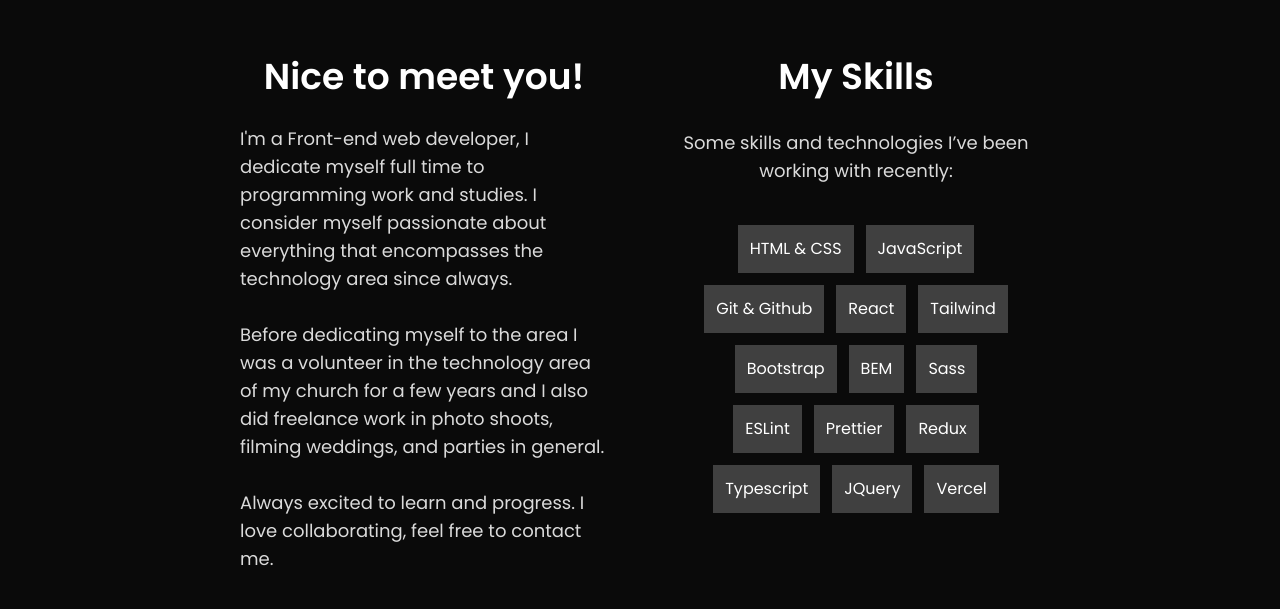
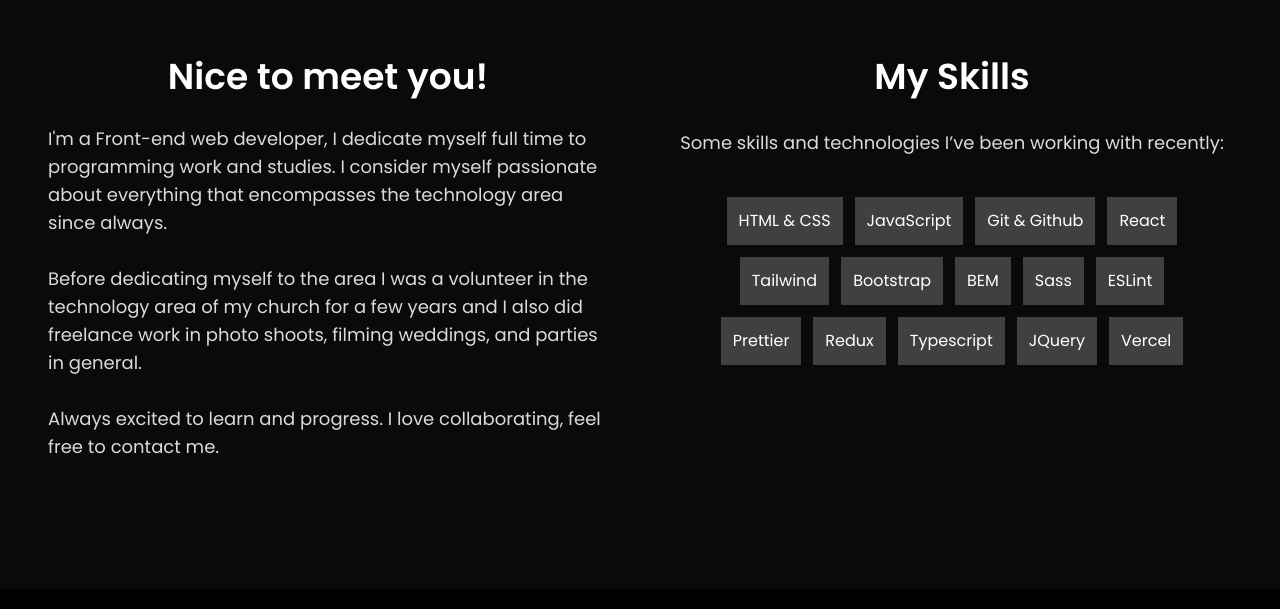
Before and after one commit to LevyMonteiro/portfolio, a React (Vite) app: page / in a window 1280 px wide. Shown: the part 871-1480 px from the top of the page. Built offline with nearby package versions, Linux system fonts and the light colour scheme; what @designbycode/tailwindcss-text-shadow would draw is missing.

Commit message:
update html, sections and pages width

```diff
--- a/src/components/Nav.tsx
+++ b/src/components/Nav.tsx
@@ -19,7 +19,7 @@ export default function Nav({ currentPage }: any) {
     <header
       className={`${
         theme === 'light' ? 'bg-neutral-50 text-black' : 'bg-black text-white'
-      } w-full fixed top-0 left-0 flex justify-center z-10 opacity-90`}
+      } w-screen fixed top-0 left-0 flex justify-center z-10 opacity-90`}
     >
       <nav className='w-[1184px] h-16 gap-8 flex flex-wrap justify-between items-center text-center text-lg'>
         <a
--- a/src/components/sections/About.tsx
+++ b/src/components/sections/About.tsx
@@ -27,7 +27,7 @@ export default function About() {
       id='about'
       className={`${
         theme === 'light' ? 'bg-violet-800' : 'bg-neutral-950'
-      } w-screen flex justify-center py-32 px-60`}
+      } w-screen flex justify-center py-32`}
     >
       <div
         id='about-container'
--- a/src/components/sections/Home.tsx
+++ b/src/components/sections/Home.tsx
@@ -17,7 +17,7 @@ export default function Home() {
       id='home'
       className={`${
         theme === 'light' ? 'bg-neutral-50' : 'bg-black'
-      } w-full min-h-screen flex justify-center px8`}
+      } w-screen min-h-screen flex justify-center px8 py-24`}
     >
       <div
         id='home__container'
--- a/src/index.css
+++ b/src/index.css
@@ -16,8 +16,13 @@
   }
 
   @layer components {
+
+    body,
+    html {
+      @apply w-screen flex justify-center items-center overflow-x-hidden scroll-smooth font-inter;
+    }
+
     body {
-      @apply w-screen flex justify-center items-center overflow-x-hidden scroll-smooth font-inter;
       height: -webkit-fill-available;
     }
   }
--- a/src/pages/Root.tsx
+++ b/src/pages/Root.tsx
@@ -7,7 +7,7 @@ import Footer from '../components/Footer';
 
 export default function Root() {
   return (
-    <>
+    <div>
       <Nav currentPage='root' />
       <main>
         <Home />
@@ -16,6 +16,6 @@ export default function Root() {
         <Contact />
       </main>
       <Footer currentPage='root' />
-    </>
+    </div>
   );
 }
```
